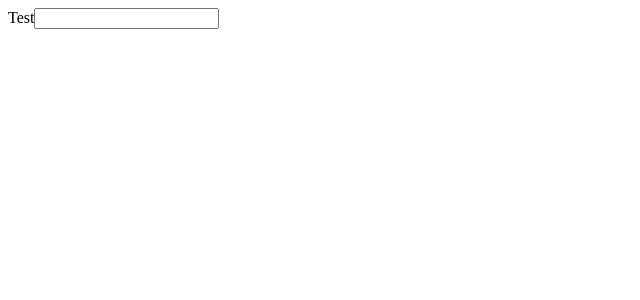
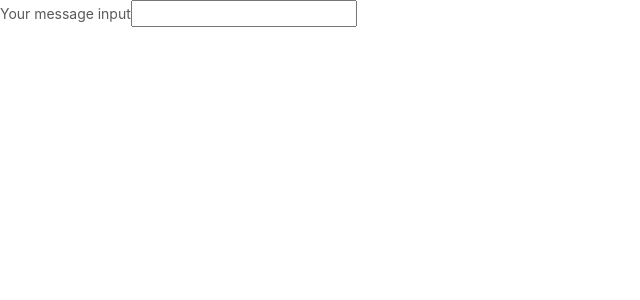
Before and after one commit to xxxle0/TwitterSplitter, a React app: page / in a window 1280 px wide. Shown: the top 300 px of the page, without its empty margins (0-640 px from the left). Built offline with nearby package versions, Linux system fonts and the light colour scheme.

Commit message:
import style of ants design and add contants folder

```diff
--- a/src/components/Message/Message.js
+++ b/src/components/Message/Message.js
@@ -1,7 +1,7 @@
 import React from 'react';
-
+import { Badge } from 'antd';
 function Message(props) {
-    return <h1>Message</h1>;
+    return <h1> <Badge count={25} />Message</h1>;
 }
 
 export default Message;
--- /dev/null
+++ b/src/contants/index.js
@@ -0,0 +1 @@
+export { TIME_OUT_CONTANTS } from './timeContants';
--- /dev/null
+++ b/src/contants/timeContants.js
@@ -0,0 +1 @@
+export const TIME_OUT_CONTANTS = 500;
--- /dev/null
+++ b/src/index.css
@@ -0,0 +1,5 @@
+@import '~antd/dist/antd.css';
+
+.App {
+  text-align: center;
+}
--- a/src/index.js
+++ b/src/index.js
@@ -1,5 +1,6 @@
 import React from 'react';
 import ReactDOM from 'react-dom';
 import Main from '../src/screen/Main';
+import './index.css';
 
 ReactDOM.render(<Main />, document.getElementById('app'));
--- a/src/screen/Main/Main.js
+++ b/src/screen/Main/Main.js
@@ -1,35 +1,38 @@
 import React from 'react';
 import { messageSplitter } from '../../services/messageService';
-
+import { TIME_OUT_CONTANTS } from '../../contants';
 
 class Main extends React.Component {
 
     state = {
-        message: []
+        messageChunk: []
     }
 
     handleChangeMessageInput = (e) => {
         e.preventDefault();
-
         const messageChunk = messageSplitter(e.target.value);
-        this.setState({
-            message: messageChunk
-        });
+        if (this.timeOut) {
+            clearTimeout(this.timeOut);
+        };
+        this.timeOut = setTimeout(() => this.setState({
+            messageChunk
+        }), TIME_OUT_CONTANTS)
     }
 
+
     render() {
-        const { message } = this.state;
+        const { messageChunk } = this.state;
         return (
         <div className="Main">
             <div className="Main__message-input">
-                Test<input onChange={this.handleChangeMessageInput}></input>
+                Your message input<input onChange={this.handleChangeMessageInput}></input>
             </div>
             <div className="Main__message-container">
+
                 <div className="Main__message">
                     <ul>
                     {
-                        message.map((el,index) => {
-                            console.log(el)
+                        messageChunk.map((el,index) => {
                             return <li key={index}>{el}</li>
                         })
                     }
```
